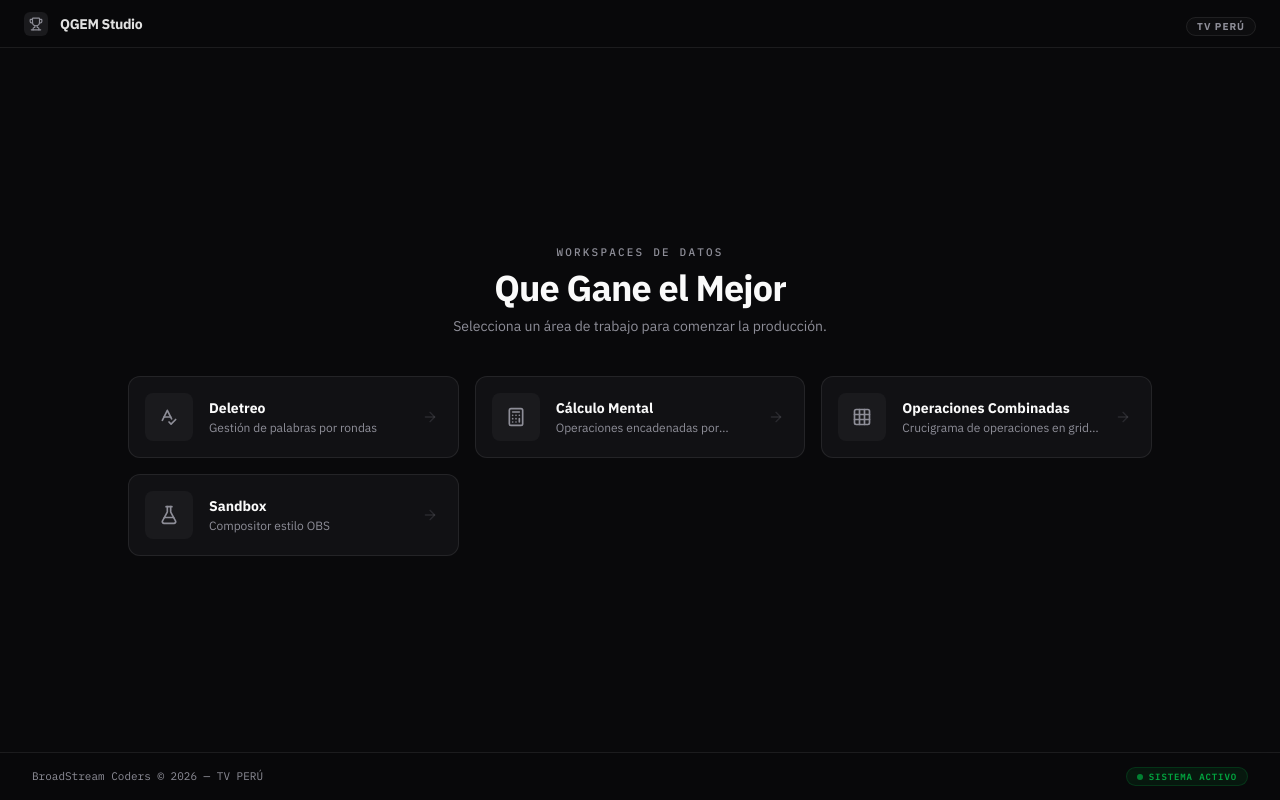
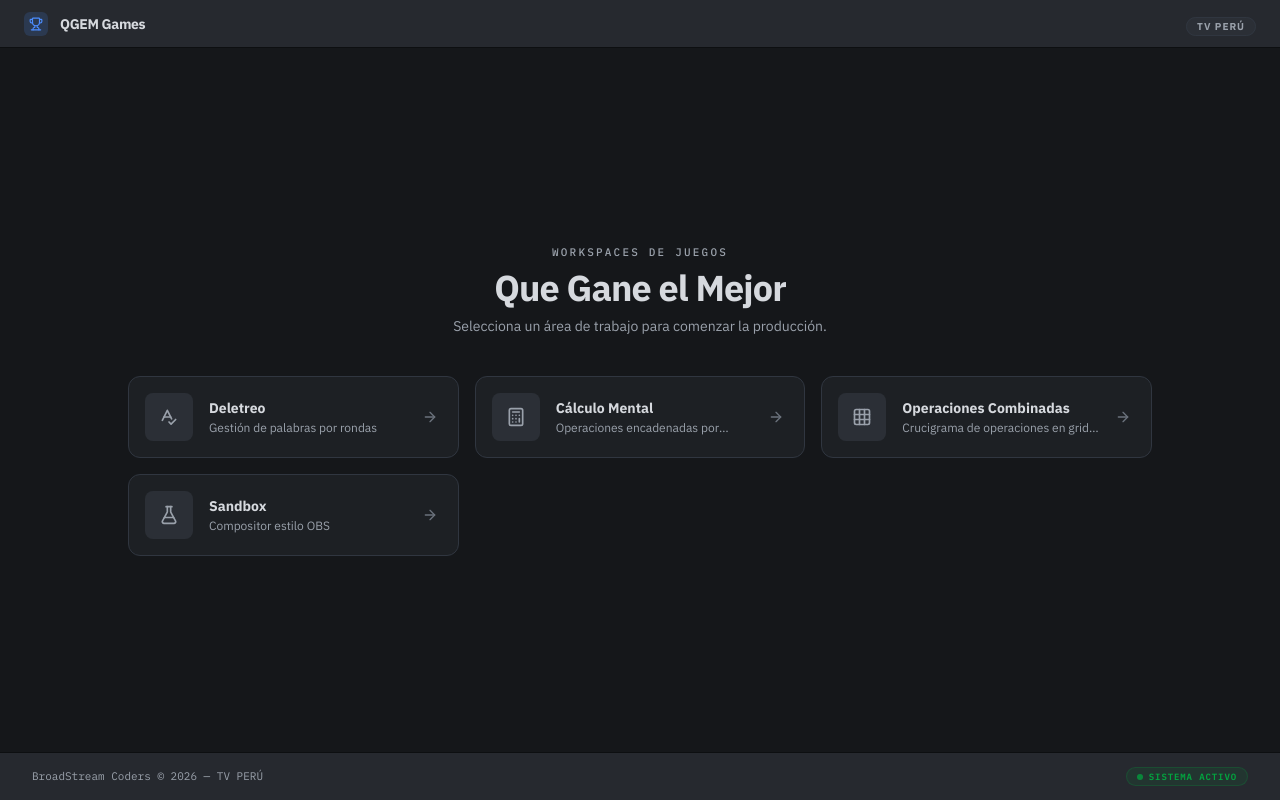
Before and after one commit to BroadStream-Coders/TvPeru-QGEM-Games, a Next.js app: page / in a window 1280 px wide. Built offline with nearby package versions, Linux system fonts and the light colour scheme.

Commit message:
feat(changelog): update changelog with recent changes to app branding and UI aesthetics, including renaming to "QGEM Games" and redesigning the root page to match the editor's style

```diff
--- a/src/app/layout.tsx
+++ b/src/app/layout.tsx
@@ -9,10 +9,11 @@ import "./globals.css";
 
 export const metadata: Metadata = {
   title: {
-    template: "%s | QGEM Studio",
-    default: "QGEM Studio — TV Perú",
+    template: "%s | QGEM Games",
+    default: "QGEM Games — TV Perú",
   },
-  description: "Colector de datos para el programa Que Gane el Mejor — TV Perú",
+  description:
+    "Visualizador de juegos a pantalla completa para el programa Que Gane el Mejor — TV Perú",
 };
 
 export default function RootLayout({
--- a/src/app/page.tsx
+++ b/src/app/page.tsx
@@ -37,19 +37,19 @@ const workspaces = [
 
 export default function Home() {
   return (
-    <div className="flex min-h-screen flex-col bg-background text-foreground font-sans">
+    <div className="flex min-h-screen flex-col bg-bg text-ink font-sans">
       {/* Top bar */}
-      <header className="flex h-12 items-center border-b border-border px-6 bg-background/80 backdrop-blur-md sticky top-0 z-20">
+      <header className="flex h-12 items-center border-b border-edge px-6 bg-head sticky top-0 z-20">
         <div className="flex items-center gap-3">
-          <div className="flex h-6 w-6 items-center justify-center rounded-md bg-muted text-muted-foreground">
+          <div className="flex h-6 w-6 items-center justify-center rounded-md bg-acc-bg text-acc">
             <Trophy className="h-3.5 w-3.5" />
           </div>
-          <span className="text-sm font-bold tracking-tight text-foreground/90">
-            QGEM Studio
+          <span className="text-sm font-bold tracking-tight text-ink">
+            QGEM Games
           </span>
         </div>
         <div className="ml-auto">
-          <span className="rounded-full border border-border bg-muted/30 px-2.5 py-0.5 text-2xs font-bold text-muted-foreground uppercase tracking-widest">
+          <span className="rounded-full border border-line bg-elev px-2.5 py-0.5 text-2xs font-bold text-dim uppercase tracking-widest">
             TV Perú
           </span>
         </div>
@@ -60,13 +60,13 @@ export default function Home() {
         <div className="w-full max-w-5xl space-y-10">
           {/* Hero */}
           <div className="space-y-2 text-center">
-            <p className="text-caption font-mono font-medium text-muted-foreground uppercase tracking-header">
-              Workspaces de datos
+            <p className="text-caption font-mono font-medium text-dim uppercase tracking-header">
+              Workspaces de juegos
             </p>
-            <h1 className="text-4xl font-bold tracking-tight text-foreground">
+            <h1 className="text-4xl font-bold tracking-tight text-ink">
               Que Gane el Mejor
             </h1>
-            <p className="text-sm text-muted-foreground">
+            <p className="text-sm text-dim">
               Selecciona un área de trabajo para comenzar la producción.
             </p>
           </div>
@@ -77,20 +77,20 @@ export default function Home() {
               <Link
                 key={workspace.href}
                 href={workspace.href}
-                className="group relative flex items-center gap-4 rounded-xl border border-border bg-card p-4 transition-all hover:border-brand/40 hover:bg-card/80 active:scale-[0.98] hover:shadow-lg hover:shadow-brand/5"
+                className="group relative flex items-center gap-4 rounded-xl border border-line bg-panel p-4 transition-all hover:border-acc/50 hover:bg-panel-2 active:scale-[0.98] hover:shadow-lg hover:shadow-acc/5"
               >
-                <div className="flex h-12 w-12 shrink-0 items-center justify-center rounded-lg bg-muted text-muted-foreground group-hover:bg-brand/10 group-hover:text-brand transition-colors">
+                <div className="flex h-12 w-12 shrink-0 items-center justify-center rounded-lg bg-elev text-dim group-hover:bg-acc-bg group-hover:text-acc transition-colors">
                   <workspace.icon className="h-5 w-5" />
                 </div>
                 <div className="flex-1 min-w-0">
-                  <p className="text-sm font-bold text-foreground truncate">
+                  <p className="text-sm font-bold text-ink truncate">
                     {workspace.name}
                   </p>
-                  <p className="mt-0.5 text-xs text-muted-foreground line-clamp-1">
+                  <p className="mt-0.5 text-xs text-dim line-clamp-1">
                     {workspace.description}
                   </p>
                 </div>
-                <div className="text-muted-foreground/20 transition-all group-hover:text-brand/60 group-hover:translate-x-0.5 pr-1">
+                <div className="text-faint transition-all group-hover:text-acc group-hover:translate-x-0.5 pr-1">
                   <ArrowRight className="h-4 w-4" />
                 </div>
               </Link>
@@ -100,8 +100,8 @@ export default function Home() {
       </main>
 
       {/* Footer sticky to bottom */}
-      <footer className="footer-home border-t border-border h-12 px-6 sm:px-8 flex items-center justify-between gap-4 bg-background/50 backdrop-blur-md">
-        <p className="text-caption text-muted-foreground font-mono">
+      <footer className="footer-home border-t border-edge h-12 px-6 sm:px-8 flex items-center justify-between gap-4 bg-head">
+        <p className="text-caption text-dim font-mono">
           BroadStream Coders © {new Date().getFullYear()} — TV PERÚ
         </p>
         <div className="flex items-center gap-1.5 px-2.5 py-0.5 rounded-full bg-success/10 border border-success/20">
```
Also changed, not shown: 1 other file (tests, documents, lock files or other folders).
